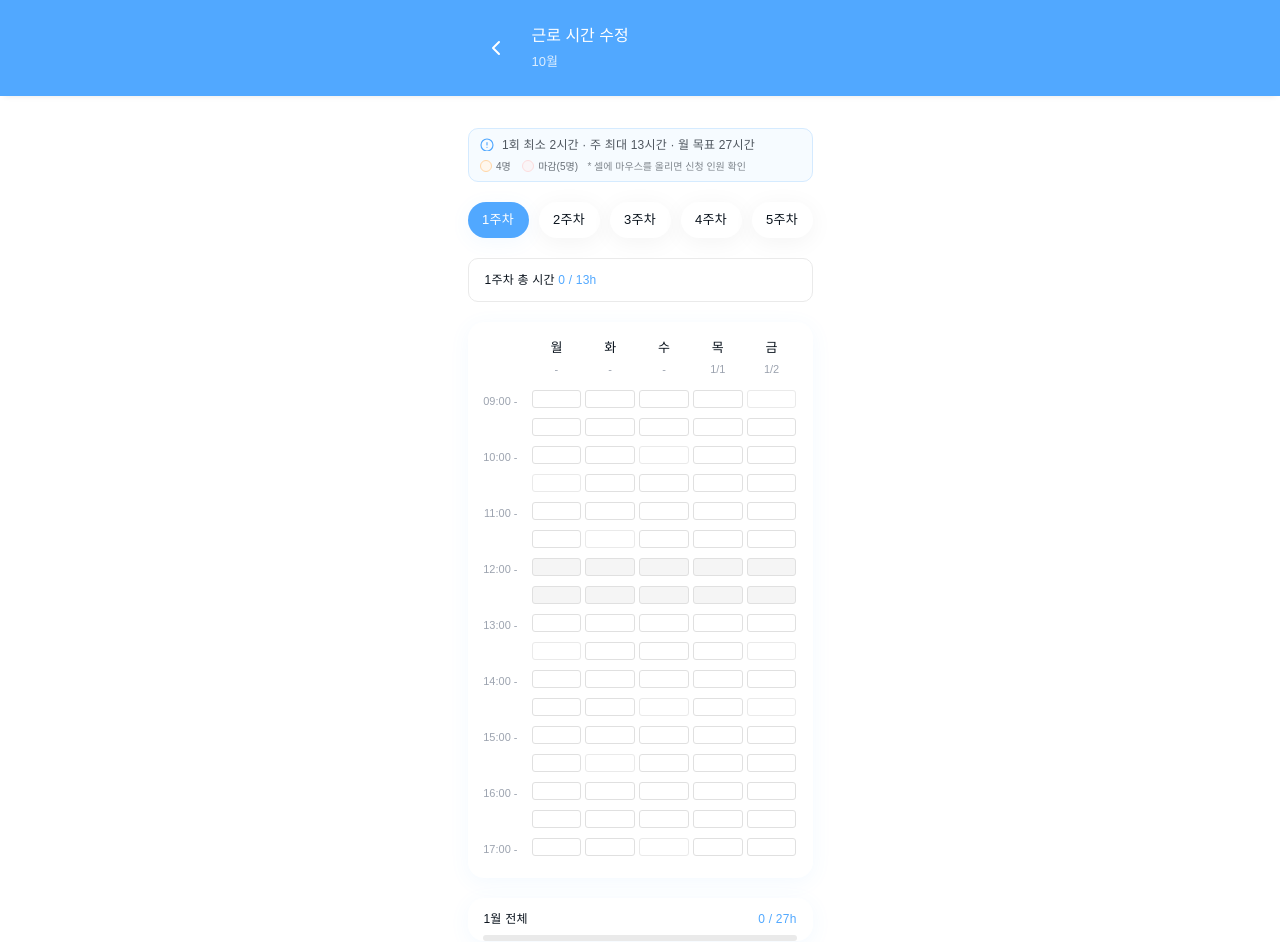
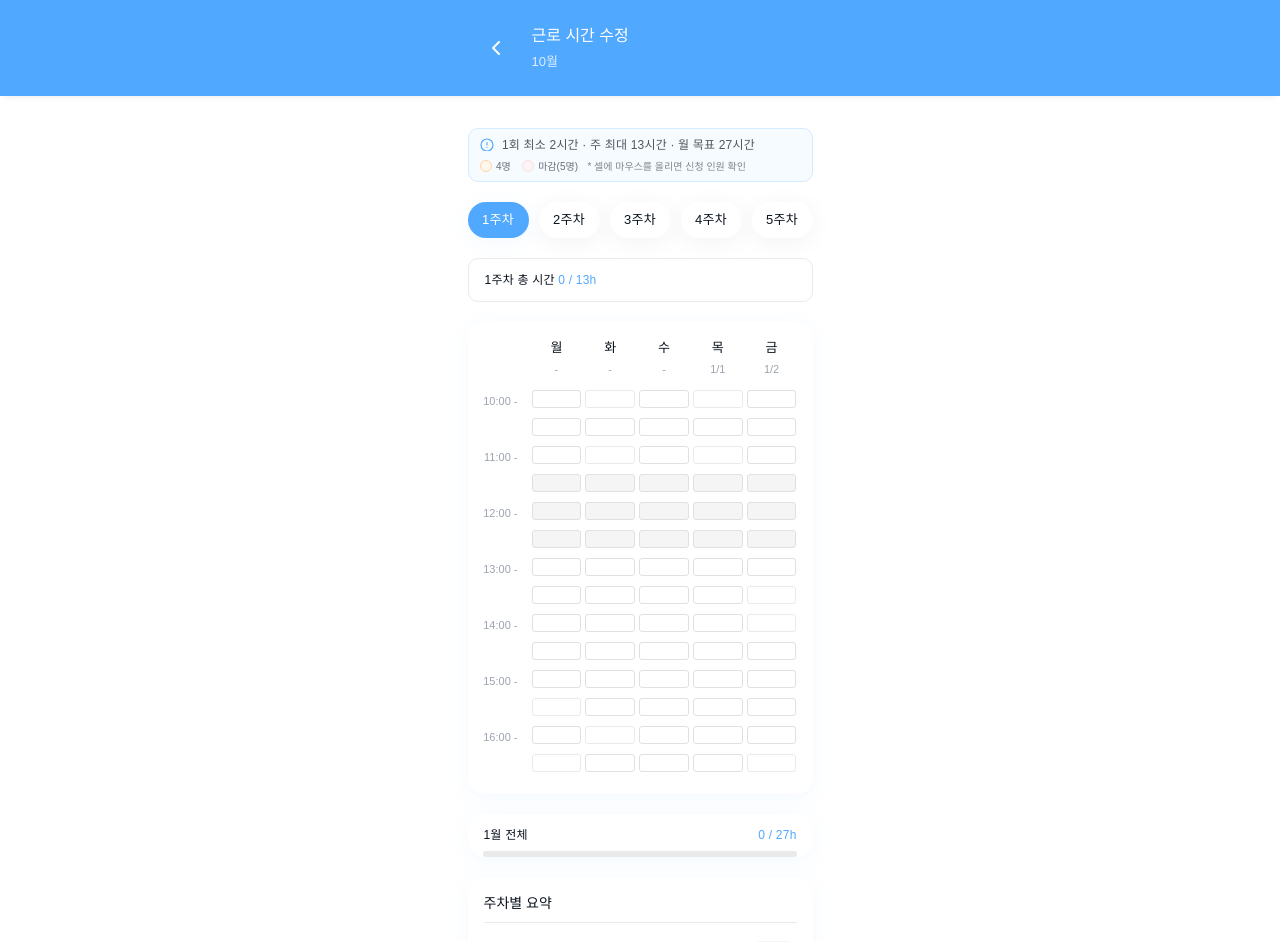
Before and after one commit to konkuk-icteam-student/commute_worklog_fe, a React (Vite) app: page /schedule/edit in a window 1280 px wide. Shown: the top 942 px of the page. Built offline with nearby package versions, Linux system fonts and the light colour scheme; no server answers.

Commit message:
fix: 근로신청시 1130-1300 신청 못하게 수정 및 방학 스케줄에 맞춰 근무 시작, 종료 시간 조정

```diff
--- a/src/commute/shared/components/WeeklyTimeTableNew.tsx
+++ b/src/commute/shared/components/WeeklyTimeTableNew.tsx
@@ -5,9 +5,9 @@ type SlotStatus = 'available' | 'selected' | 'disabled';
 type RandomStyle = 'white' | 'pink' | 'blue';
 
 const TIMES = [
-  '09:00', '09:30', '10:00', '10:30', '11:00', '11:30',
+  '10:00', '10:30', '11:00', '11:30',
   '12:00', '12:30', '13:00', '13:30', '14:00', '14:30',
-  '15:00', '15:30', '16:00', '16:30', '17:00'
+  '15:00', '15:30', '16:00', '16:30'
 ];
 
 interface WeeklyTimeTableNewProps {
@@ -106,11 +106,11 @@ export default function WeeklyTimeTableNew({
   useEffect(() => {
     const slots: Record<string, RandomStyle> = {};
 
-    // Generate all available slot keys (excluding lunch time)
+    // Generate all available slot keys (excluding lunch time 11:30~13:00)
     const allSlots: string[] = [];
     for (let day = 0; day < 5; day++) {
       for (const time of TIMES) {
-        if (time < '12:00' || time >= '13:00') { // Skip lunch time
+        if (time < '11:30' || time >= '13:00') {
           allSlots.push(`${day}-${time}`);
         }
       }
@@ -131,8 +131,8 @@ export default function WeeklyTimeTableNew({
   const getSlotStatus = (dayIndex: number, time: string): SlotStatus => {
     const slotKey = `${dayIndex}-${time}`;
 
-    // 12:00 ~ 13:00 시간대는 disabled
-    if (time >= '12:00' && time < '13:00') {
+    // 11:30 ~ 13:00 시간대는 disabled (점심시간)
+    if (time >= '11:30' && time < '13:00') {
       return 'disabled';
     }
 
@@ -300,7 +300,7 @@ export default function WeeklyTimeTableNew({
 
                 // 현재 신청 인원수
                 const currentCapacity = getSlotCapacity(dayIndex, time);
-                const isLunchTime = time >= '12:00' && time < '13:00';
+                const isLunchTime = time >= '11:30' && time < '13:00';
                 const isFull = isSlotFull(dayIndex, time);
 
                 return (
```
